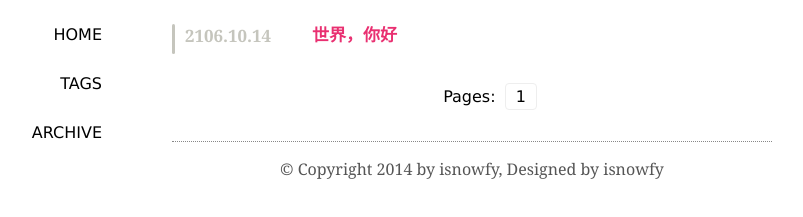
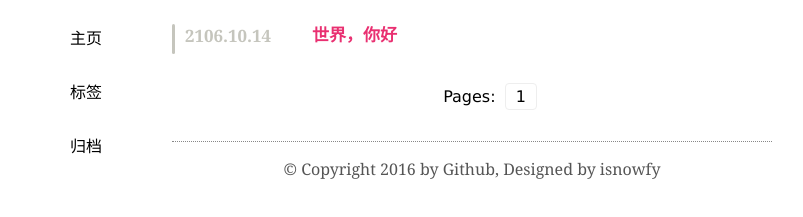
Before and after one commit to XWTalks/XWTalks.github.io, a plain HTML site: page index.html in a window 1280 px wide. Shown: the part 75-292 px from the top of the page, without its empty margins (168-971 px from the left). Drawn offline with Linux system fonts and the light colour scheme.

Commit message:
Update index.html

```diff
--- a/index.html
+++ b/index.html
@@ -5,7 +5,7 @@
     <meta name="viewport" content="width=device-width, initial-scale=1.0"/>
     <meta name="Keywords" content="blog"/>
     <meta name="Description" content="blog"/>
-    <title>Simple</title>
+    <title>徐伟</title>
     <link rel="shortcut icon" href="/static/favicon.png"/>
     <link rel="stylesheet" type="text/css" href="main.css" />
 </head>
@@ -14,13 +14,13 @@
     <div class="header">
         <ul id="pages">
             <li>
-                <a href="/">home</a>
+                <a href="/">主页</a>
             </li>
             <li>
-                <a href="/#/tags">tags</a>
+                <a href="/#/tags">标签</a>
             </li>
             <li>
-                <a href="/#/archive">archive</a>
+                <a href="/#/archive">归档</a>
             </li>
         </ul>
     </div>
@@ -32,7 +32,7 @@
     <div class="innermain" id="main">
     </div>
     <div class="footer">
-        <p>© Copyright 2014 by isnowfy, Designed by isnowfy</p>
+        <p>© Copyright 2016 by Github, Designed by isnowfy</p>
     </div>
 </div>
 <script src="main.js"></script>
```
